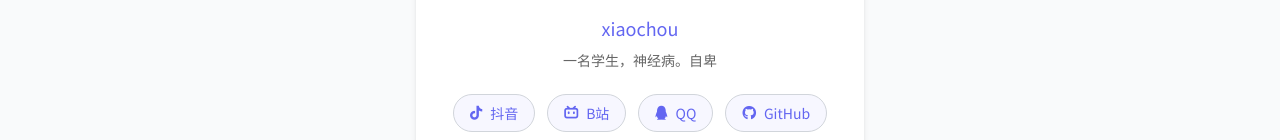
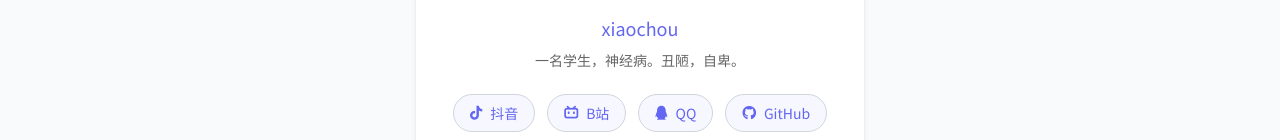
Before and after one commit to XiaoChouu/www.xiaochouu.top, a plain HTML site: page index.html in a window 1280 px wide. Shown: the part 338-478 px from the top of the page. Drawn offline with nearby package versions, Linux system fonts and the light colour scheme.

Commit message:
Update index.html

```diff
--- a/index.html
+++ b/index.html
@@ -53,7 +53,7 @@
     <div class="max-w-md mx-auto bg-white rounded-xl p-7 shadow-md text-center my-8">
         <img src="icon.png" alt="头像" class="w-24 h-24 rounded-full border-2 border-primary mb-4 object-cover mx-auto">
         <h2 class="text-lg text-primary mb-2">xiaochou</h2>
-        <p class="text-lightText text-sm mb-6">一名学生，神经病。自卑</p>
+        <p class="text-lightText text-sm mb-6">一名学生，神经病。丑陋，自卑。</p>
 
         <!-- 社交链接 -->
         <div class="flex flex-wrap justify-center gap-3 mt-5">
```
